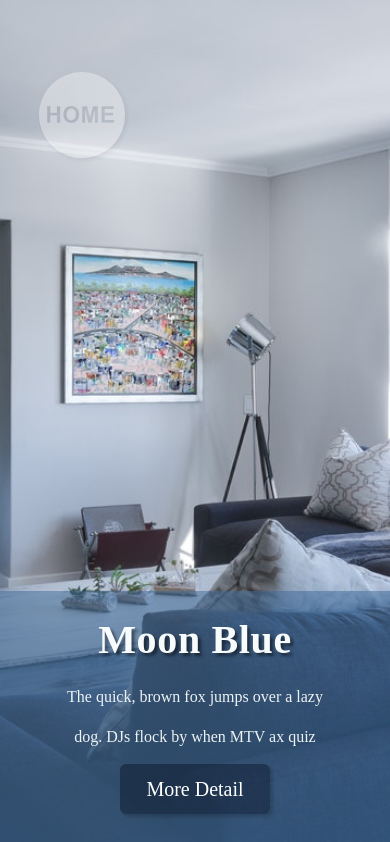
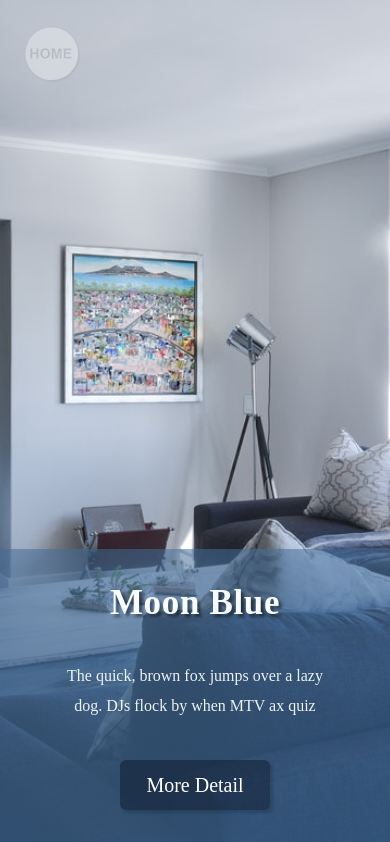
Before and after one commit to wog023/hotelroom, a plain HTML site: page index.html in a window 390 px wide. Shown: the top 842 px of the page. Drawn offline with nearby package versions, Linux system fonts and the light colour scheme.

Commit message:
6/29 1808

```diff
--- a/style.css
+++ b/style.css
@@ -208,9 +208,9 @@ body{
 	.side {
 		float: unset;
 		width: 100%;
-		height: 30%;
 		position: relative;
-		top: 70vh;
+		height: 35%;
+		top: 65vh;
 	}
 	.container {
 		overflow: unset;
@@ -226,7 +226,8 @@ body{
 	}
 	.content > p {
 		margin-top: 0;
-		height: 30%;
+		height: 60px;
+		line-height: 30px;
 		text-align: center;
 		overflow: -moz-hidden-unscrollable;
 		display: block;
@@ -235,16 +236,29 @@ body{
 		height: 90%;
 		display: flex;
 		flex-direction: column;
+		align-items: center;
+justify-content: space-around;
+	}
+	.content h1 {
+		font-size: 35px;
+		line-height: normal;
 	}
 	.content .more {
 		width: 150px;
 		height: 50px;
-		margin: auto;
+		margin: 0;
 	}
 	.more a p {
 		font-size: 20px;
 		line-height: 50px;
+		height: 50px;
+	}
+	.toHome {
+		top: 3%;
+		left: 6%;
+	}
+	.toHome img {
+		width: 60px;
 	}
 
-
 }
```
